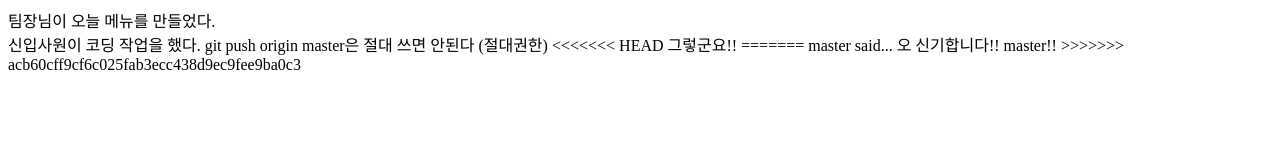
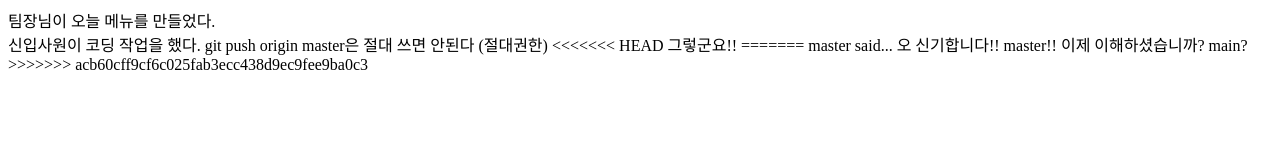
Before and after one commit to magrita00/JAVA1, a plain HTML site: page index.html in a window 1280 px wide. Drawn offline with Linux system fonts and the light colour scheme.

Commit message:
understand

```diff
--- a/index.html
+++ b/index.html
@@ -18,6 +18,8 @@
 		master said...
 
 		오 신기합니다!! master!!
+
+		이제 이해하셨습니까? main?
 >>>>>>> acb60cff9cf6c025fab3ecc438d9ec9fee9ba0c3
 	</section>
 </body>
```
